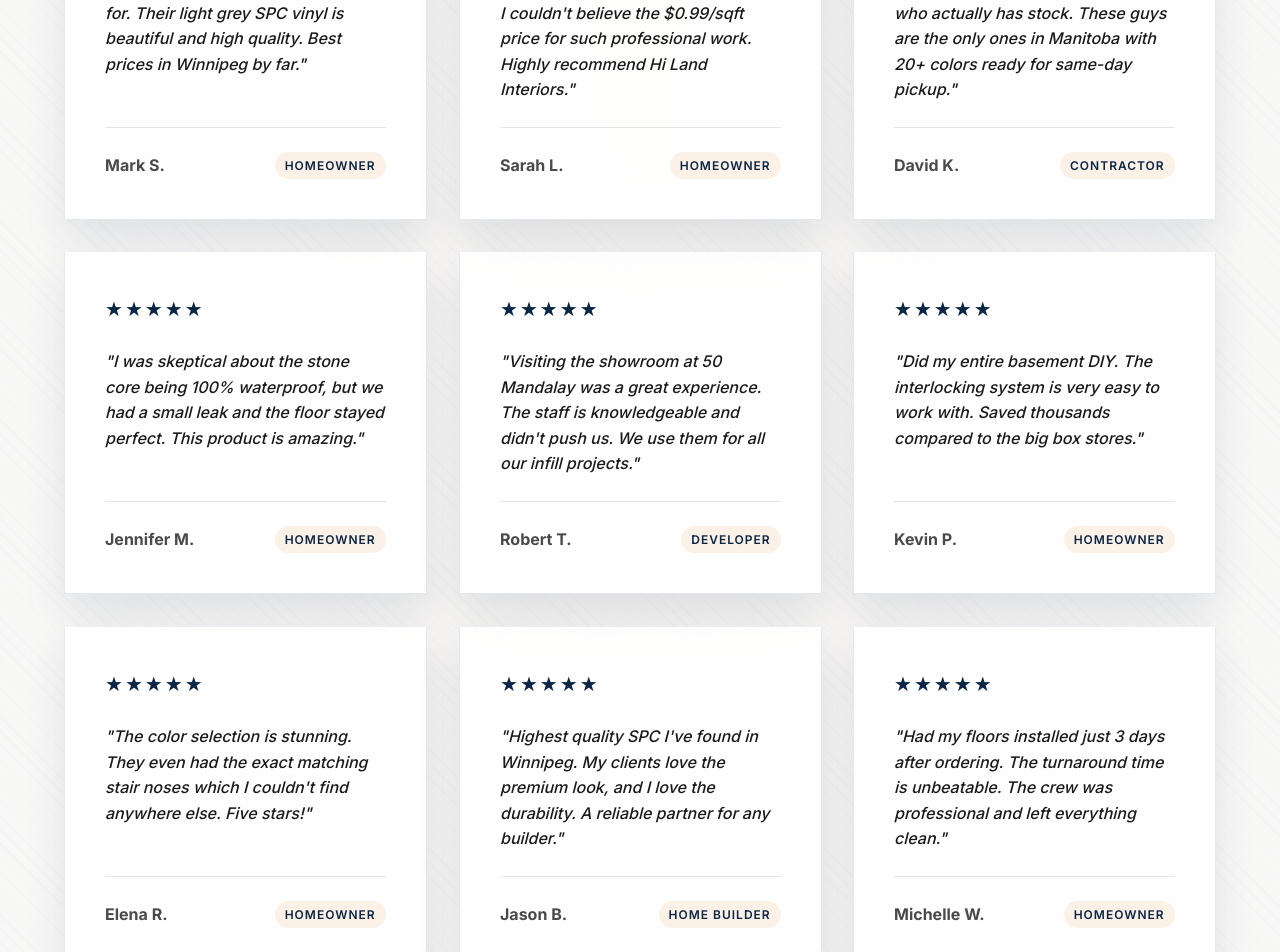
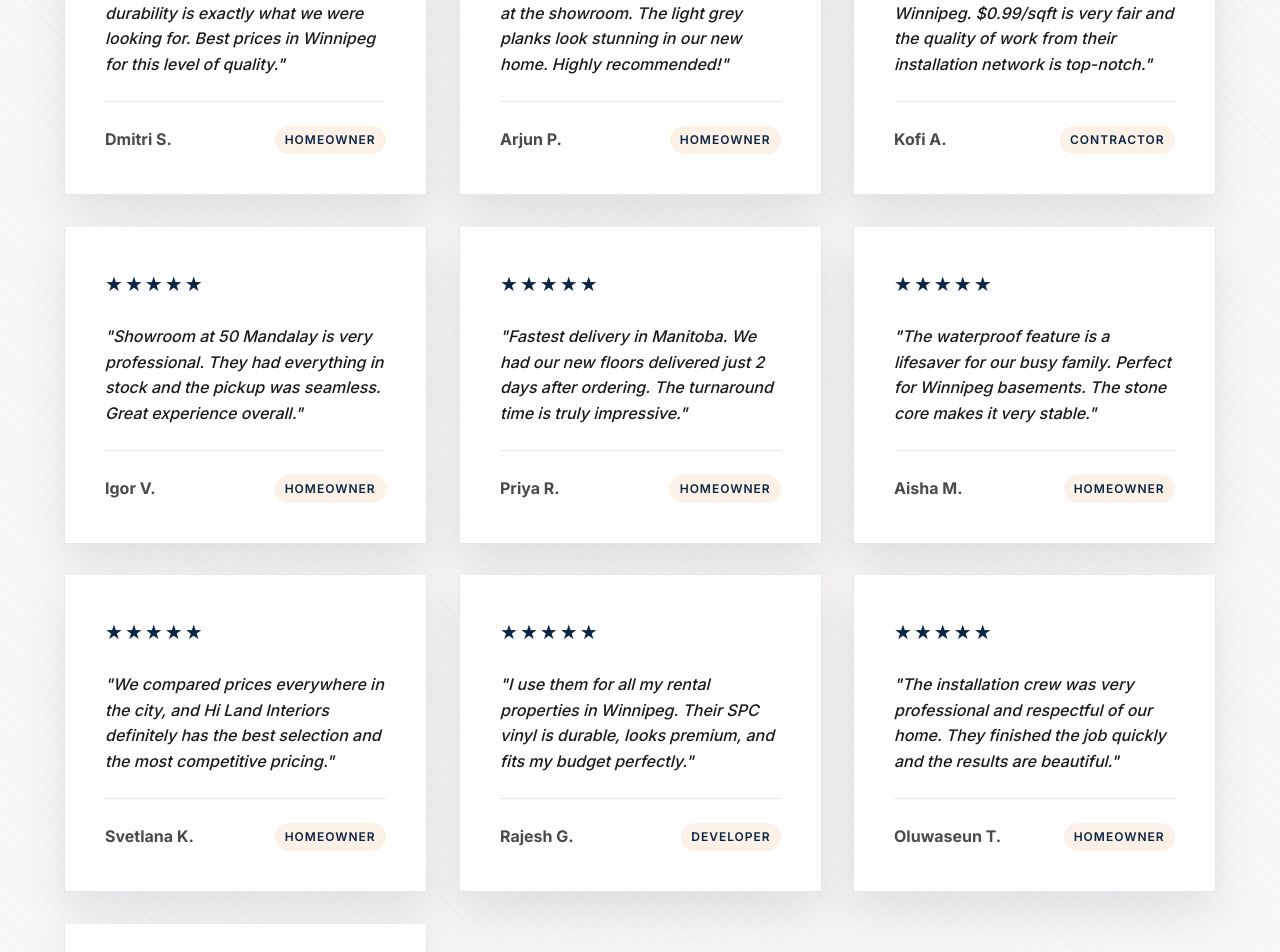
Before and after one commit to hilandinteriors/hi-land-interiors-website, a Next.js app: page / in a window 1280 px wide. Shown: the part 5700-6652 px from the top of the page. Built offline with nearby package versions, Linux system fonts and the light colour scheme; a web font is replaced by a local one.

Commit message:
feat: update testimonials with multicultural names

```diff
--- a/src/components/Testimonials.tsx
+++ b/src/components/Testimonials.tsx
@@ -5,54 +5,54 @@ import styles from "./Testimonials.module.css";
 
 const reviews = [
   {
-    name: "Mark S.",
+    name: "Dmitri S.",
     role: "Homeowner",
-    comment: "Found exactly what I was looking for. Their light grey SPC vinyl is beautiful and high quality. Best prices in Winnipeg by far.",
+    comment: "Excellent quality SPC vinyl. The durability is exactly what we were looking for. Best prices in Winnipeg for this level of quality.",
   },
   {
-    name: "Sarah L.",
+    name: "Arjun P.",
     role: "Homeowner",
-    comment: "The installation was incredibly fast. I couldn't believe the $0.99/sqft price for such professional work. Highly recommend Hi Land Interiors.",
+    comment: "Very polite service and helpful staff at the showroom. The light grey planks look stunning in our new home. Highly recommended!",
   },
   {
-    name: "David K.",
+    name: "Kofi A.",
     role: "Contractor",
-    comment: "As a contractor, I need a supplier who actually has stock. These guys are the only ones in Manitoba with 20+ colors ready for same-day pickup.",
+    comment: "Best price for installation in Winnipeg. $0.99/sqft is very fair and the quality of work from their installation network is top-notch.",
   },
   {
-    name: "Jennifer M.",
+    name: "Igor V.",
     role: "Homeowner",
-    comment: "I was skeptical about the stone core being 100% waterproof, but we had a small leak and the floor stayed perfect. This product is amazing.",
+    comment: "Showroom at 50 Mandalay is very professional. They had everything in stock and the pickup was seamless. Great experience overall.",
   },
   {
-    name: "Robert T.",
-    role: "Developer",
-    comment: "Visiting the showroom at 50 Mandalay was a great experience. The staff is knowledgeable and didn't push us. We use them for all our infill projects.",
+    name: "Priya R.",
+    role: "Homeowner",
+    comment: "Fastest delivery in Manitoba. We had our new floors delivered just 2 days after ordering. The turnaround time is truly impressive.",
   },
   {
-    name: "Kevin P.",
+    name: "Aisha M.",
     role: "Homeowner",
-    comment: "Did my entire basement DIY. The interlocking system is very easy to work with. Saved thousands compared to the big box stores.",
+    comment: "The waterproof feature is a lifesaver for our busy family. Perfect for Winnipeg basements. The stone core makes it very stable.",
   },
   {
-    name: "Elena R.",
+    name: "Svetlana K.",
     role: "Homeowner",
-    comment: "The color selection is stunning. They even had the exact matching stair noses which I couldn't find anywhere else. Five stars!",
+    comment: "We compared prices everywhere in the city, and Hi Land Interiors definitely has the best selection and the most competitive pricing.",
   },
   {
-    name: "Jason B.",
-    role: "Home Builder",
-    comment: "Highest quality SPC I've found in Winnipeg. My clients love the premium look, and I love the durability. A reliable partner for any builder.",
+    name: "Rajesh G.",
+    role: "Developer",
+    comment: "I use them for all my rental properties in Winnipeg. Their SPC vinyl is durable, looks premium, and fits my budget perfectly.",
   },
   {
-    name: "Michelle W.",
+    name: "Oluwaseun T.",
     role: "Homeowner",
-    comment: "Had my floors installed just 3 days after ordering. The turnaround time is unbeatable. The crew was professional and left everything clean.",
+    comment: "The installation crew was very professional and respectful of our home. They finished the job quickly and the results are beautiful.",
   },
   {
-    name: "Chris H.",
-    role: "Homeowner",
-    comment: "Pure SPC is a must-have for Winnipeg winters. It doesn't expand or contract like regular vinyl. Great product and even better service.",
+    name: "Viktor N.",
+    role: "Contractor",
+    comment: "Massive inventory ready for same-day pickup. As a contractor, this saves me so much time. Great quality and even better service.",
   }
 ];
 
```
